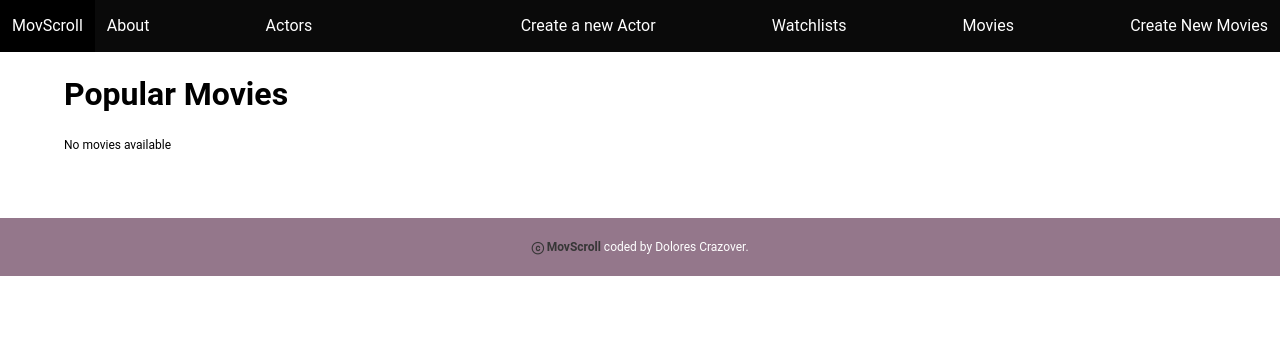
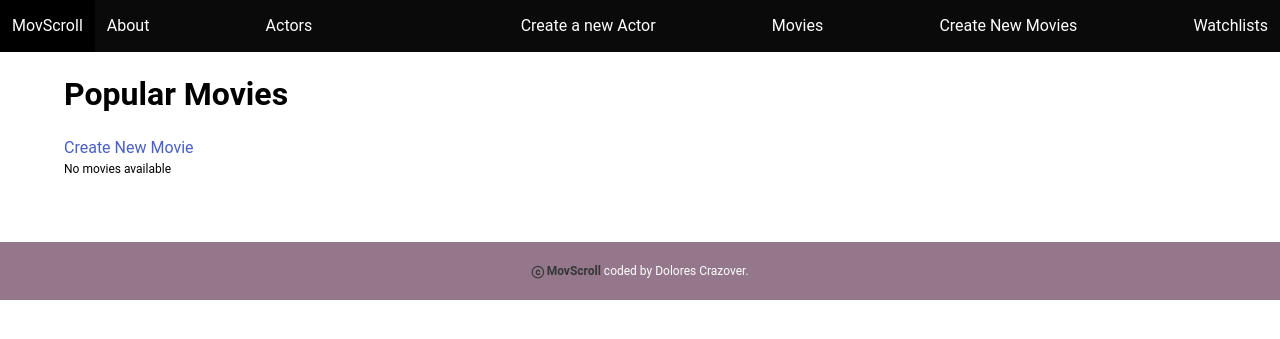
Before and after one commit to DoloresCode/MovScroll, a Django app: page /movies/ in a window 1280 px wide. Shown: the top 339 px of the page. Run offline with Django 4.2, Linux system fonts and the light colour scheme; data that the repository does not hold is empty.

Commit message:
styling in progress

```diff
--- a/main_app/static/styles/main.css
+++ b/main_app/static/styles/main.css
@@ -250,6 +250,8 @@ form input[type="submit"]:hover {
   .container-pop-movies h4, .container-pop-movies p {
     text-align: center;
   }
+
+
 
 /* About Page */
 
--- a/main_app/templates/base.html
+++ b/main_app/templates/base.html
@@ -51,15 +51,15 @@
         >
       </div>
       <div class="navbar-menu navbar-end">
-        <a class="navbar-item" href="{% url 'watchlist_list' %}"
-          >Watchlists</a
-        >
-      </div>
-      <div class="navbar-menu navbar-end">
         <a class="navbar-item" href="/movies">Movies</a>
       </div>
       <div class="navbar-menu navbar-end">
         <a class="navbar-item" href="{% url 'movie_create_general' %}">Create New Movies</a>
+      </div>
+      <div class="navbar-menu navbar-end">
+        <a class="navbar-item" href="{% url 'watchlist_list' %}"
+          >Watchlists</a
+        >
       </div>
     </nav>
     <div class="container">{% block content %}{% endblock %}</div>
--- a/main_app/templates/movie_list.html
+++ b/main_app/templates/movie_list.html
@@ -1,9 +1,14 @@
 {% extends 'base.html' %} {% comment %} for head title tags and helping us with
-SEO {% endcomment %} {% block title %}Movie List{% endblock %}
+SEO {% endcomment %}
+
+{% block title %}Movie List{% endblock %}
 
 {% block content %}
 
 <h1 class="title pt-5">Popular Movies</h1>
+
+<a href="{% url 'movie_create_general' %}" class="btn btn-primary">Create New Movie</a>
+
 {% for movie in movies %}
 <div class="movie-image">
 <img src="{{movie.img}}" alt="{{movie.title}}" />
```
